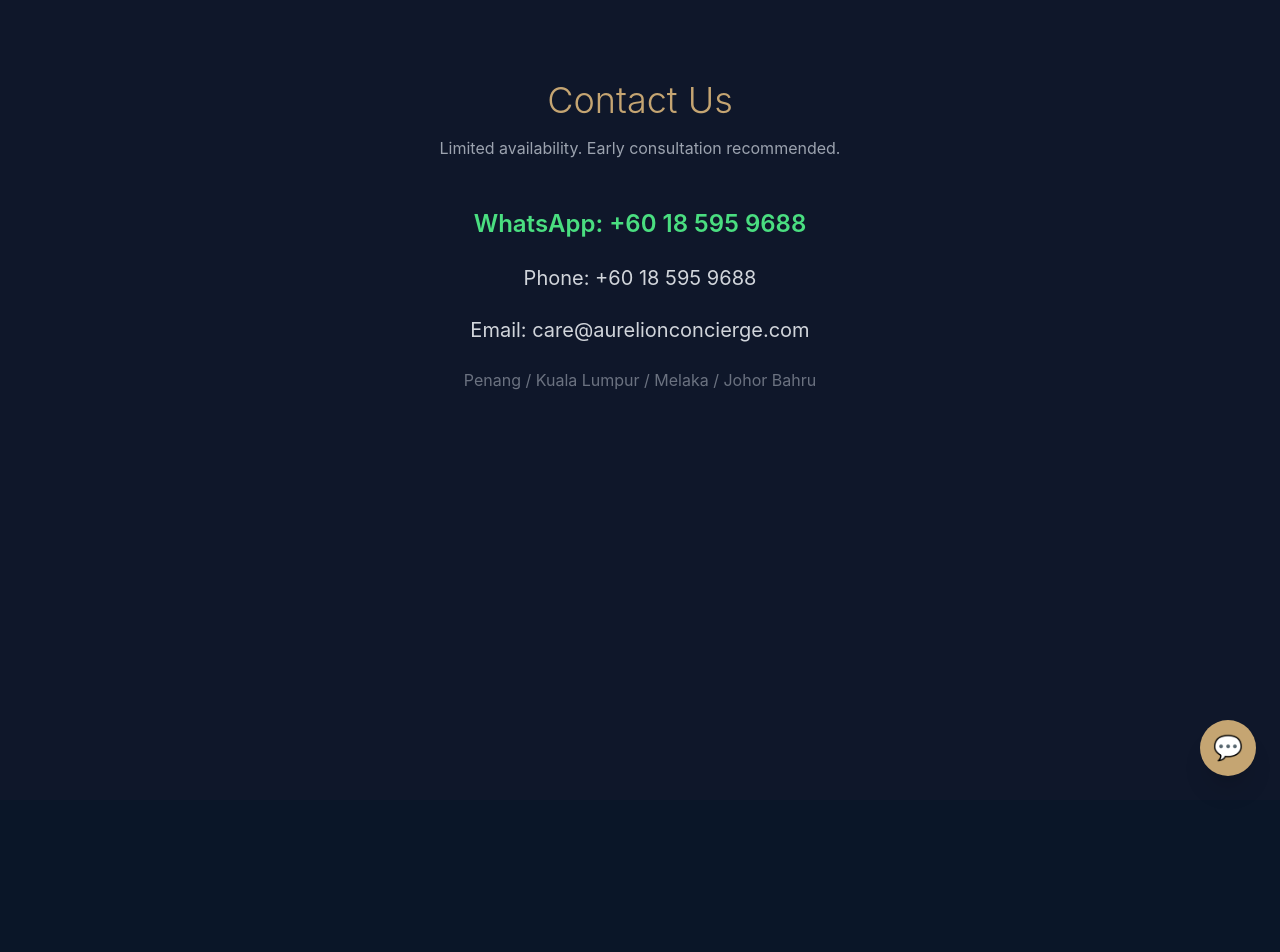
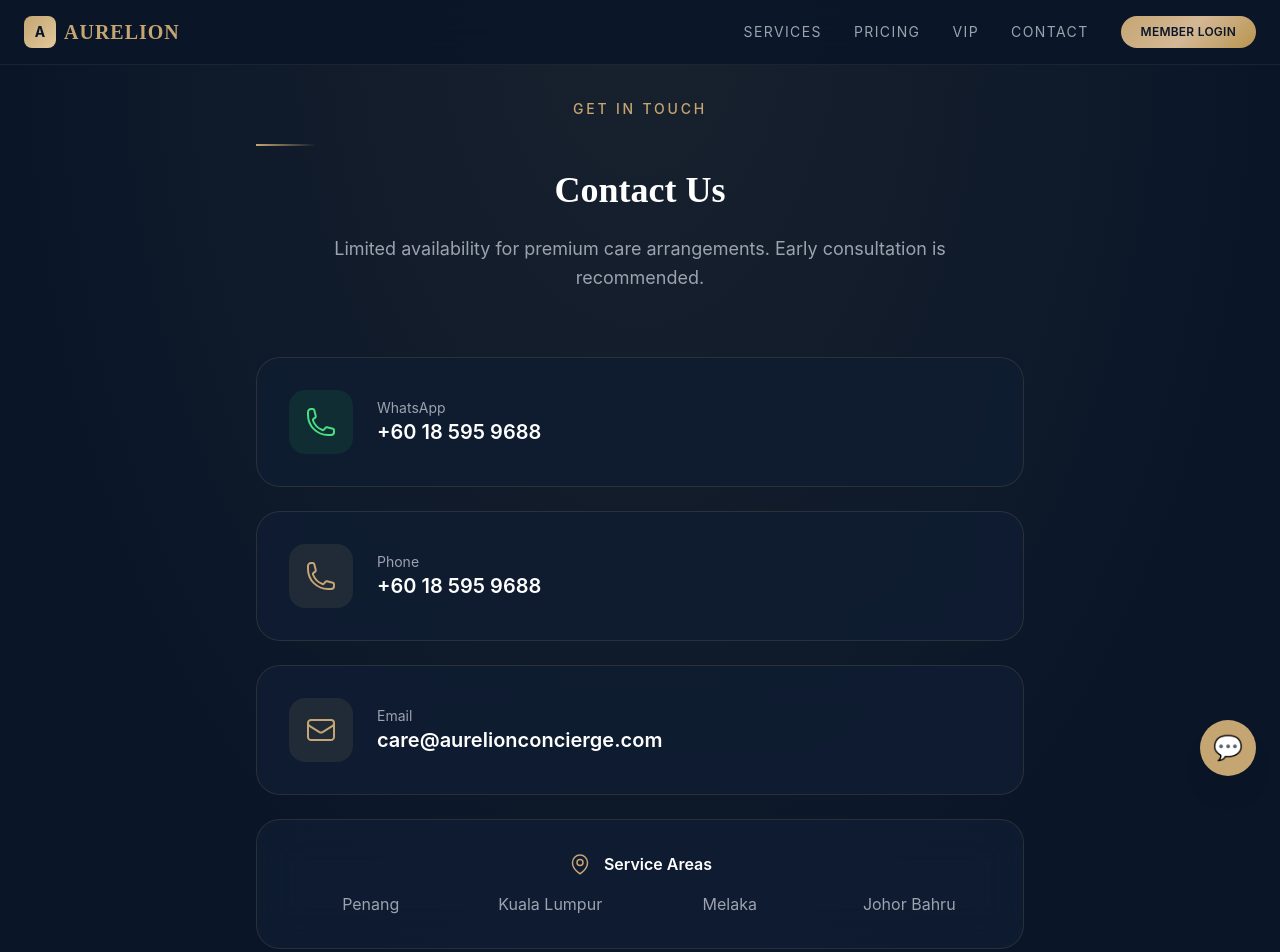
Before and after one commit to AurelionConcierge/aurelion-website, a Next.js app: page /contact in a window 1280 px wide. Shown: the top 952 px of the page. Before the commit the page ends 800 px from the top, so only its background shows below. Built offline with nearby package versions, Linux system fonts and the light colour scheme.

Commit message:
Update contact.js

```diff
--- a/pages/contact.js
+++ b/pages/contact.js
@@ -1,16 +1,71 @@
+import Navbar from '../components/Navbar'
+import Footer from '../components/Footer'
+import SectionHeader from '../components/SectionHeader'
+import { PhoneIcon, EnvelopeIcon, MapPinIcon } from '@heroicons/react/24/outline'
+
 export default function Contact() {
   return (
-    <div className="min-h-screen bg-dark py-20 px-4">
-      <div className="max-w-3xl mx-auto text-center">
-        <h1 className="text-4xl font-light mb-4 text-gold">Contact Us</h1>
-        <p className="text-gray-400 mb-12">Limited availability. Early consultation recommended.</p>
-        <div className="space-y-6">
-          <p><a href="https://wa.me/60185959688" className="text-2xl font-semibold text-green-400 hover:underline">WhatsApp: +60 18 595 9688</a></p>
-          <p className="text-xl text-gray-300">Phone: +60 18 595 9688</p>
-          <p className="text-xl text-gray-300">Email: care@aurelionconcierge.com</p>
-          <p className="text-gray-500 mt-8">Penang / Kuala Lumpur / Melaka / Johor Bahru</p>
+    <>
+      <Navbar />
+      <main className="pt-24 pb-24 px-6 bg-glow min-h-screen">
+        <div className="max-w-3xl mx-auto text-center">
+          <SectionHeader
+            subtitle="Get In Touch"
+            title="Contact Us"
+            description="Limited availability for premium care arrangements. Early consultation is recommended."
+          />
+
+          <div className="space-y-6">
+            {/* WhatsApp */}
+            <a href="https://wa.me/60185959688" target="_blank" className="glass-card p-8 flex items-center gap-6 hover:border-[#C5A572]/50 transition group">
+              <div className="w-16 h-16 bg-green-500/10 rounded-2xl flex items-center justify-center group-hover:bg-green-500/20 transition">
+                <PhoneIcon className="w-8 h-8 text-green-400" />
+              </div>
+              <div className="text-left">
+                <p className="text-sm text-gray-400">WhatsApp</p>
+                <p className="text-xl font-semibold text-white">+60 18 595 9688</p>
+              </div>
+            </a>
+
+            {/* Phone */}
+            <div className="glass-card p-8 flex items-center gap-6 hover:border-[#C5A572]/50 transition group">
+              <div className="w-16 h-16 bg-[#C5A572]/10 rounded-2xl flex items-center justify-center group-hover:bg-[#C5A572]/20 transition">
+                <PhoneIcon className="w-8 h-8 text-[#C5A572]" />
+              </div>
+              <div className="text-left">
+                <p className="text-sm text-gray-400">Phone</p>
+                <p className="text-xl font-semibold text-white">+60 18 595 9688</p>
+              </div>
+            </div>
+
+            {/* Email */}
+            <a href="mailto:care@aurelionconcierge.com" className="glass-card p-8 flex items-center gap-6 hover:border-[#C5A572]/50 transition group">
+              <div className="w-16 h-16 bg-[#C5A572]/10 rounded-2xl flex items-center justify-center group-hover:bg-[#C5A572]/20 transition">
+                <EnvelopeIcon className="w-8 h-8 text-[#C5A572]" />
+              </div>
+              <div className="text-left">
+                <p className="text-sm text-gray-400">Email</p>
+                <p className="text-xl font-semibold text-white">care@aurelionconcierge.com</p>
+              </div>
+            </a>
+
+            {/* Locations */}
+            <div className="glass-card p-8">
+              <div className="flex items-center justify-center gap-3 mb-4">
+                <MapPinIcon className="w-6 h-6 text-[#C5A572]" />
+                <span className="text-white font-semibold">Service Areas</span>
+              </div>
+              <div className="grid grid-cols-2 md:grid-cols-4 gap-4 text-gray-400">
+                <span>Penang</span>
+                <span>Kuala Lumpur</span>
+                <span>Melaka</span>
+                <span>Johor Bahru</span>
+              </div>
+            </div>
+          </div>
         </div>
-      </div>
-    </div>
+      </main>
+      <Footer />
+    </>
   )
 }
```
